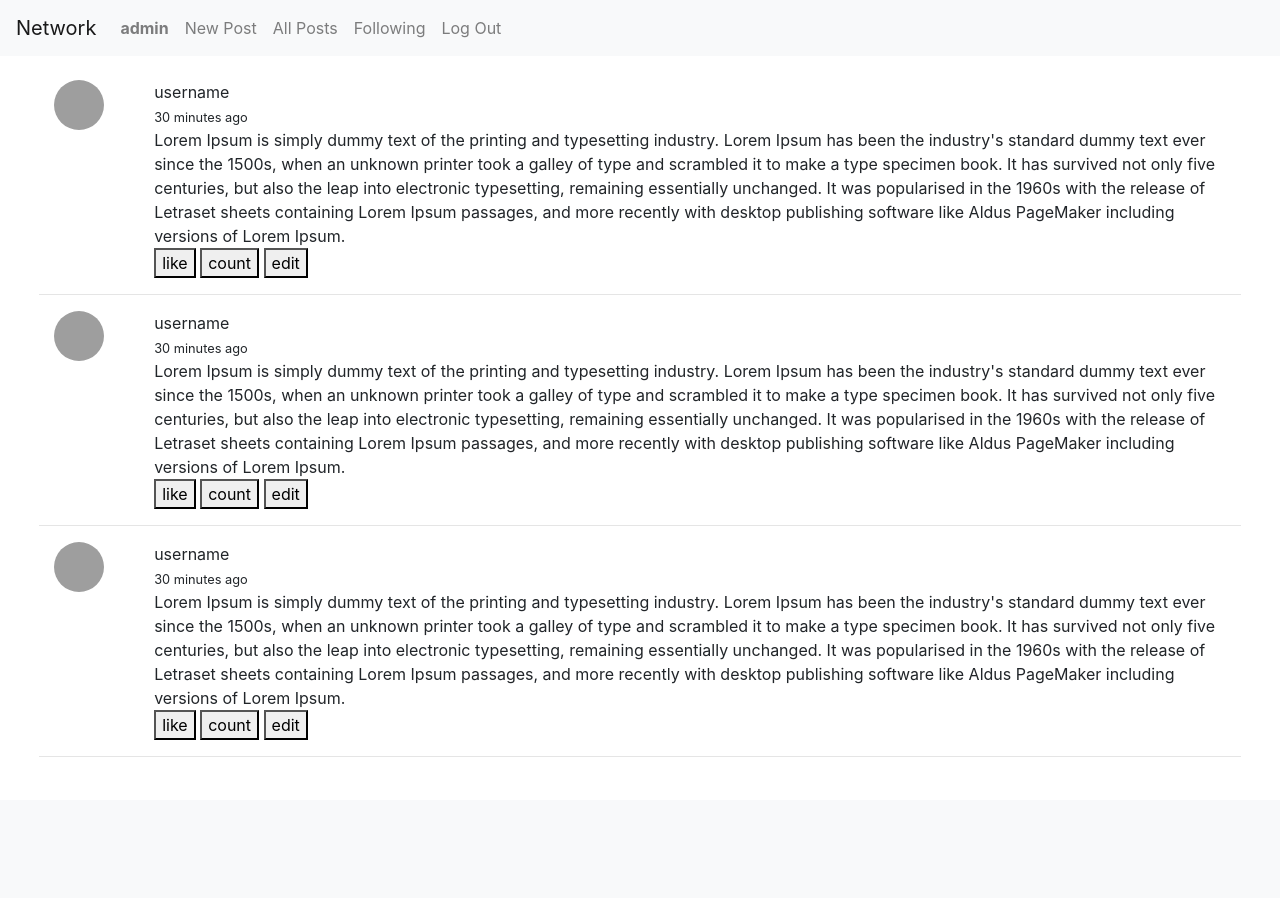
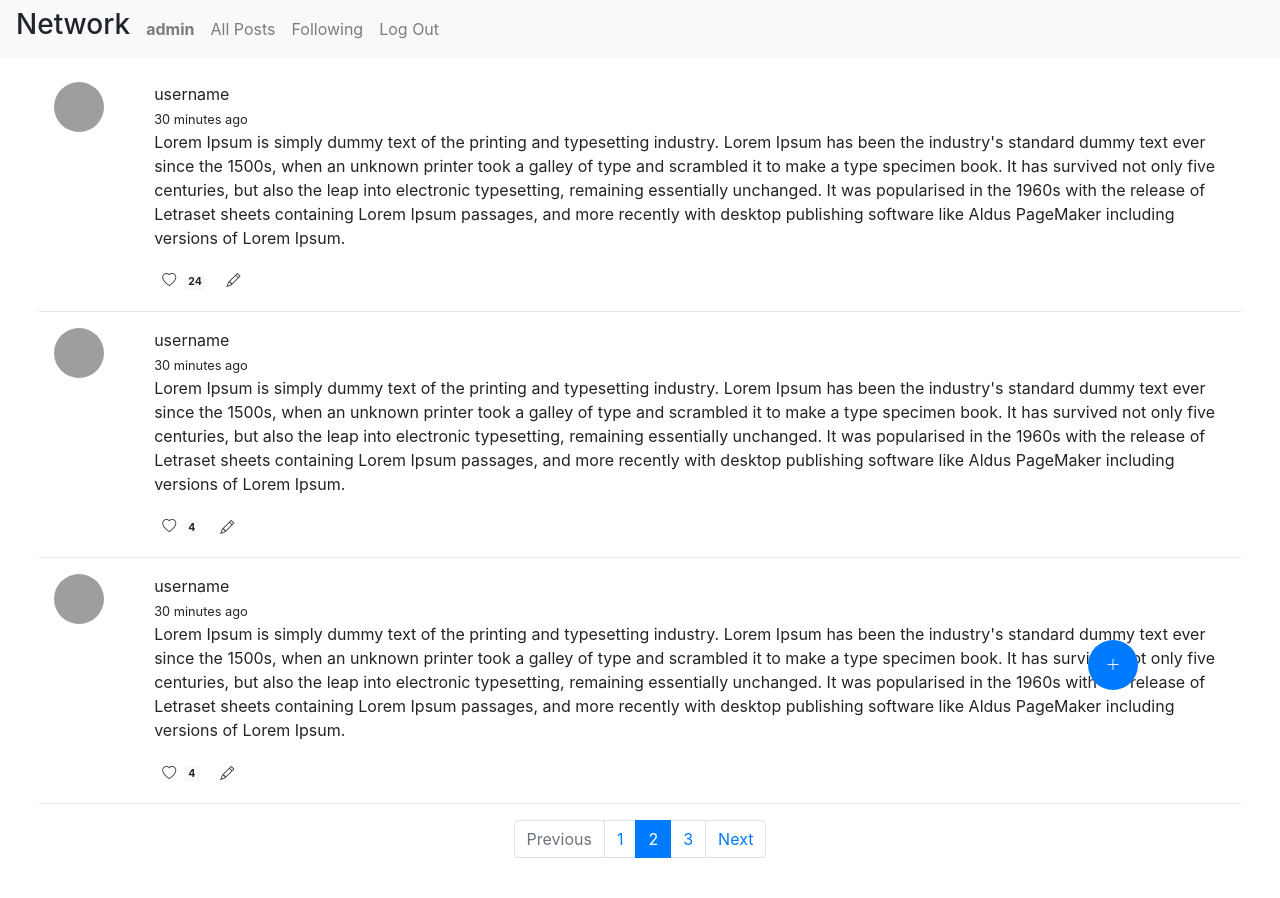
Before and after one commit to urivinter/network, a Django app: page / in a window 1280 px wide. Before the commit the page ends 757 px from the top, so only its background shows below. Run offline with Django 3.2, Linux system fonts and the light colour scheme; a user stored in the database is signed in; some libraries are stand-ins or nearby versions; grey boxes are pictures that could not be loaded.

Commit message:
more design

```diff
--- a/network/static/network/main.js
+++ b/network/static/network/main.js
@@ -1,14 +1,16 @@
 document.addEventListener('DOMContentLoaded', () => {
 
+    console.log(document)
     const newPostToggle = function() {
         $("#page-container").toggleClass('blured')
         $(".new-post").toggleClass('visible')
+        $("#new-post-btn").toggle()
         if ($(".new-post").hasClass('visible')) {
             $('#new-post-text').focus()
         }
     }
 
-    $("#new-post").click(() => {
+    $("#new-post-btn").click(() => {
         newPostToggle()
     });
 
--- a/network/static/network/styles.css
+++ b/network/static/network/styles.css
@@ -1,3 +1,4 @@
+
 .new-post {
     display: none;
     position:fixed;
@@ -20,5 +21,9 @@
 
 #post-new-post {
     position: relative;
-    left: 255px;
+    left: 268px;
 }
+
+.btn {
+    border-style: none;
+}
--- a/network/templates/network/index.html
+++ b/network/templates/network/index.html
@@ -14,12 +14,12 @@
                     <div class="col-md-11 col-sm-10">
                         <div id="username">username</div>
                         <span id="timesamp"><small>30 minutes ago</small></span>
-                        <div id="content">Lorem Ipsum is simply dummy text of the printing and typesetting industry. Lorem Ipsum has been the industry's standard dummy text ever since the 1500s, when an unknown printer took a galley of type and scrambled it to make a type specimen book. It has survived not only five centuries, but also the leap into electronic typesetting, remaining essentially unchanged. It was popularised in the 1960s with the release of Letraset sheets containing Lorem Ipsum passages, and more recently with desktop publishing software like Aldus PageMaker including versions of Lorem Ipsum.</div>
+                        <p id="content">Lorem Ipsum is simply dummy text of the printing and typesetting industry. Lorem Ipsum has been the industry's standard dummy text ever since the 1500s, when an unknown printer took a galley of type and scrambled it to make a type specimen book. It has survived not only five centuries, but also the leap into electronic typesetting, remaining essentially unchanged. It was popularised in the 1960s with the release of Letraset sheets containing Lorem Ipsum passages, and more recently with desktop publishing software like Aldus PageMaker including versions of Lorem Ipsum.</p>
                         <div id="post-footer">
                             <span>
-                                <button>like</button>
-                                <button>count</button>
-                                <button>edit</button>
+                                <button class="btn btn-outline-dark btn-sm" style="border-style: none;"><i class="bi bi-heart"></i><span class="badge badge-light ml-2">24</span></button>
+                                <button class="btn btn-outline-dark btn-sm"><i class="bi bi-pencil"></i>    </span></button>
+
                             </span>
                         </div>
                     </div>
@@ -35,12 +35,12 @@
                     <div class="col-md-11 col-sm-10">
                         <div id="username">username</div>
                         <span id="timesamp"><small>30 minutes ago</small></span>
-                        <div id="content">Lorem Ipsum is simply dummy text of the printing and typesetting industry. Lorem Ipsum has been the industry's standard dummy text ever since the 1500s, when an unknown printer took a galley of type and scrambled it to make a type specimen book. It has survived not only five centuries, but also the leap into electronic typesetting, remaining essentially unchanged. It was popularised in the 1960s with the release of Letraset sheets containing Lorem Ipsum passages, and more recently with desktop publishing software like Aldus PageMaker including versions of Lorem Ipsum.</div>
+                        <p id="content">Lorem Ipsum is simply dummy text of the printing and typesetting industry. Lorem Ipsum has been the industry's standard dummy text ever since the 1500s, when an unknown printer took a galley of type and scrambled it to make a type specimen book. It has survived not only five centuries, but also the leap into electronic typesetting, remaining essentially unchanged. It was popularised in the 1960s with the release of Letraset sheets containing Lorem Ipsum passages, and more recently with desktop publishing software like Aldus PageMaker including versions of Lorem Ipsum.</p>
                         <div id="post-footer">
                             <span>
-                                <button>like</button>
-                                <button>count</button>
-                                <button>edit</button>
+                                <button class="btn btn-outline-dark btn-sm"><i class="bi bi-heart"></i><span class="badge badge-light ml-2">4</span></button>
+                                <button class="btn btn-outline-dark btn-sm"><i class="bi bi-pencil"></i>    </span></button>
+
                             </span>
                         </div>
                     </div>
@@ -56,30 +56,61 @@
                     <div class="col-md-11 col-sm-10">
                         <div id="username">username</div>
                         <span id="timesamp"><small>30 minutes ago</small></span>
-                        <div id="content">Lorem Ipsum is simply dummy text of the printing and typesetting industry. Lorem Ipsum has been the industry's standard dummy text ever since the 1500s, when an unknown printer took a galley of type and scrambled it to make a type specimen book. It has survived not only five centuries, but also the leap into electronic typesetting, remaining essentially unchanged. It was popularised in the 1960s with the release of Letraset sheets containing Lorem Ipsum passages, and more recently with desktop publishing software like Aldus PageMaker including versions of Lorem Ipsum.</div>
+                        <p id="content">Lorem Ipsum is simply dummy text of the printing and typesetting industry. Lorem Ipsum has been the industry's standard dummy text ever since the 1500s, when an unknown printer took a galley of type and scrambled it to make a type specimen book. It has survived not only five centuries, but also the leap into electronic typesetting, remaining essentially unchanged. It was popularised in the 1960s with the release of Letraset sheets containing Lorem Ipsum passages, and more recently with desktop publishing software like Aldus PageMaker including versions of Lorem Ipsum.</p>
                         <div id="post-footer">
                             <span>
-                                <button>like</button>
-                                <button>count</button>
-                                <button>edit</button>
+                                <button class="btn btn-outline-dark btn-sm"><i class="bi bi-heart"></i><span class="badge badge-light ml-2">4</span></button>
+                                <button class="btn btn-outline-dark btn-sm"><i class="bi bi-pencil"></i>    </span></button>
+
                             </span>
                         </div>
                     </div>
                 </div>
             </div>
             <hr>
+
+            <!-- new post button -->
+            <button id="new-post-btn" type="button" class="btn btn-primary visible" style="width: 50px;
+            height: 50px;
+            position: fixed;
+            border-radius: 60px;
+            font-size: 15px;
+            text-align: center;
+            top: 80%;
+            left: 85%;
+            margin-top: 0px;
+            margin-left: 0px;"><i class="bi bi-plus-lg"></i></button>
+
+            <!-- pagination bar -->
+            <footer>
+                <nav aria-label="...">
+                    <ul class="pagination justify-content-center">
+                    <li class="page-item disabled">
+                        <a class="page-link" href="#" tabindex="-1">Previous</a>
+                    </li>
+                    <li class="page-item"><a class="page-link" href="#">1</a></li>
+                    <li class="page-item active">
+                        <a class="page-link" href="#">2 <span class="sr-only">(current)</span></a>
+                    </li>
+                    <li class="page-item"><a class="page-link" href="#">3</a></li>
+                    <li class="page-item">
+                        <a class="page-link" href="#">Next</a>
+                    </li>
+                    </ul>
+                </nav>
+            </footer>
         </div>
         <!-- popup new post design -->
-
-        <div class="new-post" >
-            <div class="btn btn-outline-danger pr-1 pl-1 pt-0 pb-0 mb-2" id="close-new-post"><i class="bi bi-x-lg"></i></div>
-            <form id="new-post-form">
-                <div class="form-group">
-                    <textarea class="form-control" id="new-post-text" placeholder="Share your thoughts" rows="5"></textarea>
-                    <div class="btn btn-outline-primary m-2 pt-1 pb-1" id="post-new-post">Post</div>
-                </div>
-            </form>
+        <div class="justify-content-bottom">
+            <div class="new-post" >
+                <div class="btn btn-outline-dark pr-1 pl-1 pt-0 pb-0 mb-2" id="close-new-post"><i class="bi bi-x-lg"></i></div>
+                <form id="new-post-form">
+                    <div class="form-group">
+                        <textarea class="form-control" id="new-post-text" placeholder="Share your thoughts" rows="7"></textarea>
+                        <div class="btn btn-outline-primary m-2 pt-2 pb-1" id="post-new-post" style="border-radius: 50%;"><h5><i class="bi bi-bold bi-send"></i></h5></div>
+                    </div>
+                </form>
+            </div>
         </div>
-
     </div>
 {% endblock %}
--- a/network/templates/network/layout.html
+++ b/network/templates/network/layout.html
@@ -12,18 +12,16 @@
     </head>
     <body>
 
-        <nav class="navbar navbar-expand-lg navbar-light bg-light">
-            <a class="navbar-brand" href="#">Network</a>
+        <nav class="navbar navbar-expand-sm navbar-light bg-light">
 
-            <div>
+                <h3 class="nav-brand mr-2">Network</h3>
+
                 <ul class="navbar-nav mr-auto">
                     {% if user.is_authenticated %}
                         <li class="nav-item">
-                        <a class="nav-link" href="#"><strong>{{ user.username }}</strong></a>
+                            <a class="nav-link" href="{% url 'profile' user.username %}"><strong>{{ user.username }}</strong></a>
                         </li>
-                    <li class="nav-item">
-                        <a class="nav-link" href="#" id="new-post">New Post</a>
-                    </li>
+
                     {% endif %}
                     <li class="nav-item">
                     <a class="nav-link" href="{% url 'index' %}">All Posts</a>
@@ -44,7 +42,7 @@
                         </li>
                     {% endif %}
                 </ul>
-            </div>
+
         </nav>
 
         <div class="body">
--- a/network/templates/network/login.html
+++ b/network/templates/network/login.html
@@ -2,12 +2,12 @@
 
 {% block body %}
 
+    <div class="container-fluid pl-4 pr-4" id="outer-container">
         <h2>Login</h2>
 
         {% if message %}
             <div>{{ message }}</div>
         {% endif %}
-
         <form action="{% url 'login' %}" method="post">
             {% csrf_token %}
             <div class="form-group">
@@ -18,7 +18,7 @@
             </div>
             <input class="btn btn-primary" type="submit" value="Login">
         </form>
-
          Don't have an account? <a href="{% url 'register' %}">Register here.</a>
+    </div>
 
 {% endblock %}
--- /dev/null
+++ b/network/templates/network/profile.html
@@ -0,0 +1,6 @@
+{% extends "network/layout.html" %}
+
+{% block body %}
+
+
+{% endblock %}
--- a/network/templates/network/register.html
+++ b/network/templates/network/register.html
@@ -2,12 +2,12 @@
 
 {% block body %}
 
+    <div class="container-fluid pl-4 pr-4" id="outer-container">
         <h2>Register</h2>
 
         {% if message %}
             <div>{{ message }}</div>
         {% endif %}
-
         <form action="{% url 'register' %}" method="post">
             {% csrf_token %}
             <div class="form-group">
@@ -24,6 +24,7 @@
             </div>
             <input class="btn btn-primary" type="submit" value="Register">
         </form>
+    </div>
 
     Already have an account? <a href="{% url 'login' %}">Log In here.</a>
 
--- a/network/urls.py
+++ b/network/urls.py
@@ -7,5 +7,6 @@ urlpatterns = [
     path("", views.index, name="index"),
     path("login", views.login_view, name="login"),
     path("logout", views.logout_view, name="logout"),
-    path("register", views.register, name="register")
+    path("register", views.register, name="register"),
+    path("profile/<str:username>", views.profile, name="profile")
 ]
--- a/network/views.py
+++ b/network/views.py
@@ -61,3 +61,6 @@ def register(request):
         return HttpResponseRedirect(reverse("index"))
     else:
         return render(request, "network/register.html")
+
+def profile(request, username):
+    return render(request, "network/profile.html")
```
Also changed, not shown: db.sqlite3. Lines whose indentation alone changed are shown as unchanged.
